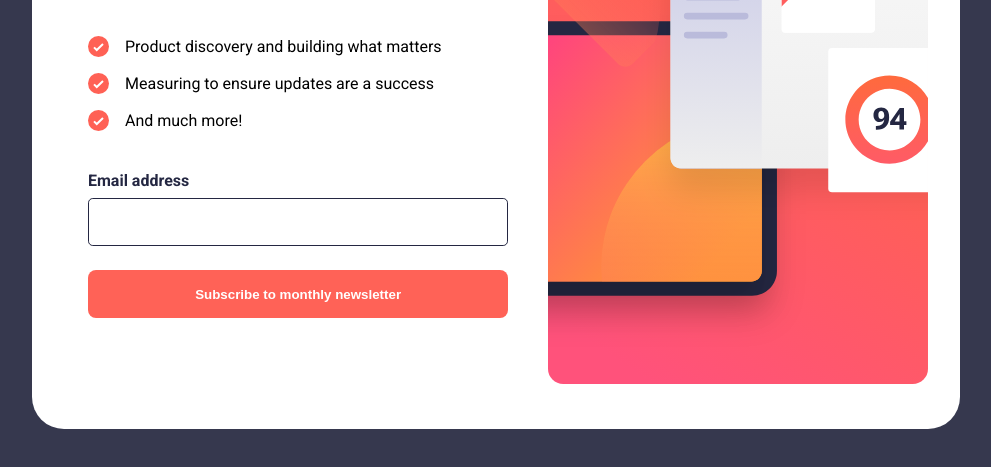
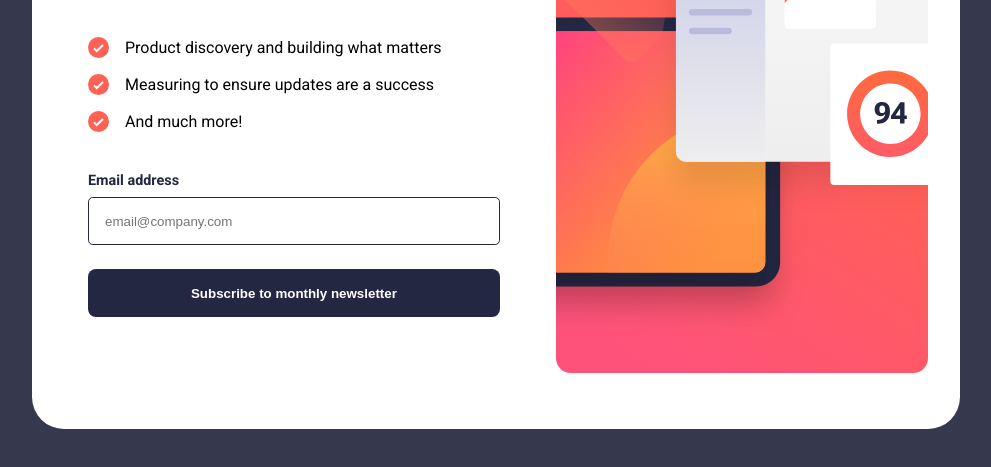
Before and after one commit to IzykGit/newletter-signup, a plain HTML site: page index.html in a window 1280 px wide. Shown: the part 291-758 px from the top of the page, without its empty margins (144-1135 px from the left). Drawn offline with Linux system fonts and the light colour scheme.

Commit message:
corrected some styling

```diff
--- a/index.html
+++ b/index.html
@@ -21,7 +21,7 @@
                 </ul>
                 <form id="form">
                     <label for="email" class="form-label">Email address</label>
-                    <input type="email" id="email" name="email" class="form-input" required/>
+                    <input type="email" id="email" name="email" class="form-input" required placeholder="email@company.com"/>
                     <button type="submit" class="form-button" id="form-button">Subscribe to monthly newsletter</button>
                 </form>
 
--- a/style.css
+++ b/style.css
@@ -22,7 +22,7 @@ main {
 .sub-section {
     display: flex;
     justify-content: center;
-    gap: 1rem;
+    gap: 2rem;
 
     border-radius: 2rem;
     background-color: white;
@@ -40,7 +40,6 @@ main {
     display: flex;
     flex-direction: column;
     justify-content: center;
-
 
     box-sizing: border-box;
     padding: 0rem 1.5rem;
@@ -89,6 +88,8 @@ form {
 .form-label {
     color: hsl(234, 29%, 20%);
     font-weight: 600;
+    font-size: 0.9rem;
+
     margin-bottom: 0.5rem;
 }
 
@@ -111,14 +112,15 @@ form {
     border: none;
     border-radius: 0.5rem;
 
-    background-color: hsl(4, 100%, 67%);
+    background-color: hsl(234, 29%, 20%);
     cursor: pointer;
 
     transition: 0.4s;
 }
 
 .form-button:hover {
-    box-shadow: 0 0 1.5rem 0rem hsl(4, 100%, 67%);
+    background-color: hsl(4, 100%, 67%);
+    box-shadow: 0 0 1rem 0 hsl(4, 100%, 67%);
 }
 
 
@@ -222,7 +224,8 @@ form {
 }
 
 .thank-section > button:hover {
-    box-shadow: 0 0 1rem 0 hsl(234, 29%, 20%);
+    background-color: hsl(4, 100%, 67%);
+    box-shadow: 0 0 1rem 0 hsl(4, 100%, 67%);
 }
 
 @media screen and (max-width: 550px) {
```
